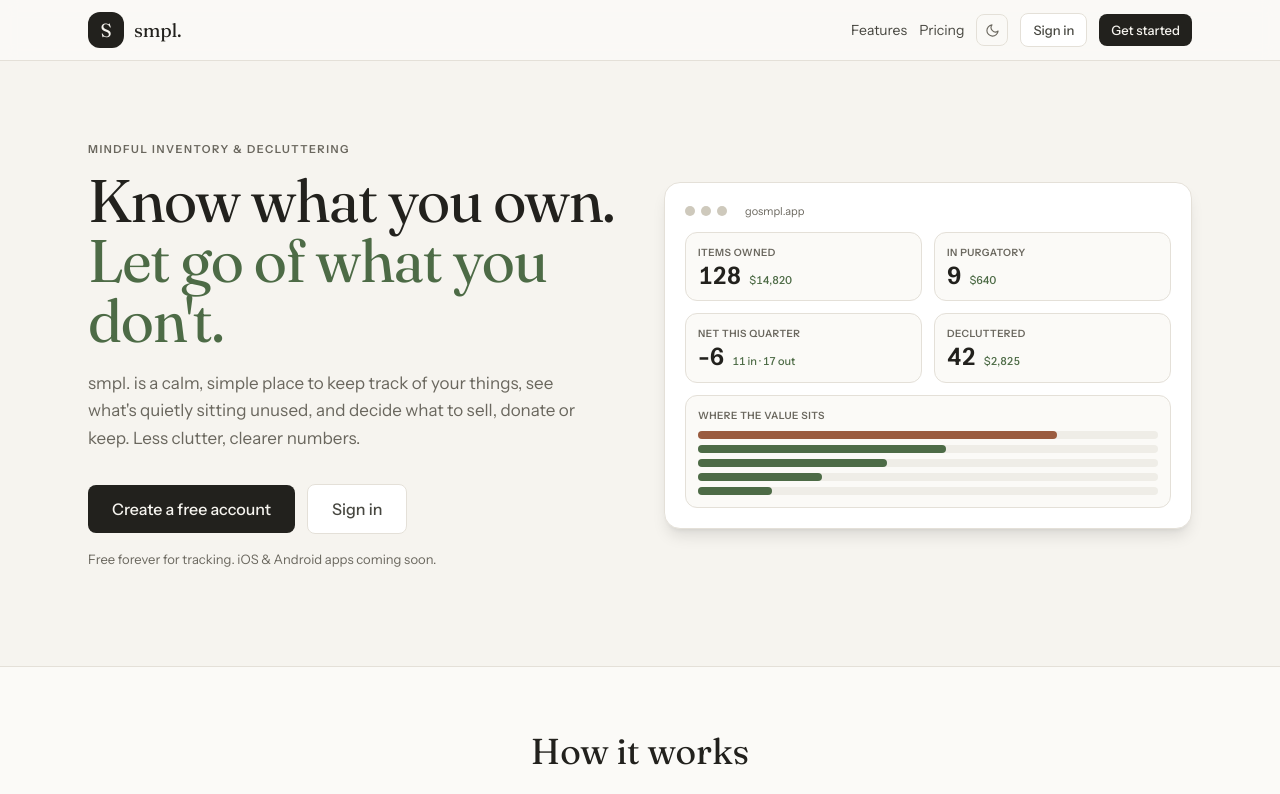
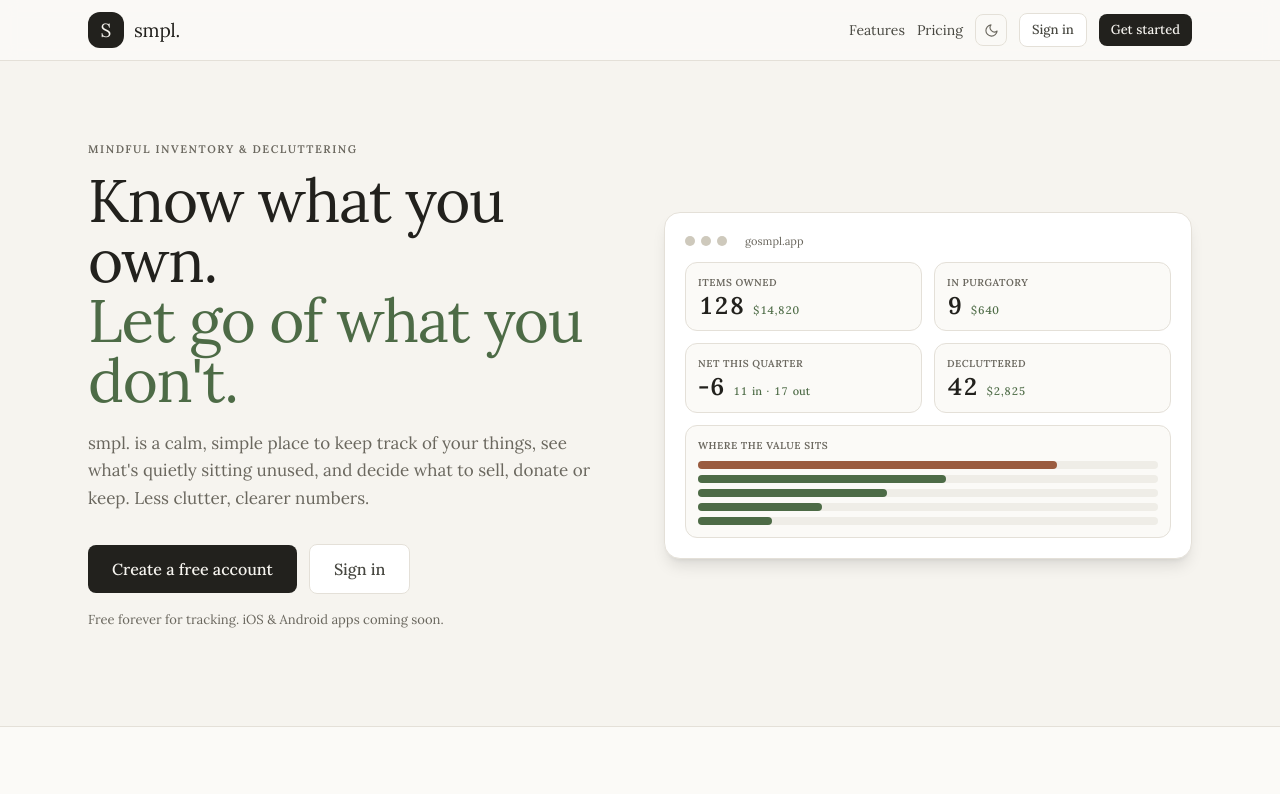
Before and after one commit to t0mtait/smpl, a Next.js app: page /welcome in a window 1280 px wide. Shown: the top 794 px of the page. Built offline with nearby package versions, Linux system fonts and the light colour scheme; no server answers.

Commit message:
Change app-wide font to Google Font Lora

```diff
--- a/app/fonts.ts
+++ b/app/fonts.ts
@@ -1,61 +1,8 @@
-import localFont from "next/font/local";
+import { Lora } from "next/font/google";
 
-/**
- * Self-hosted fonts. next/font/local fingerprints the files, emits the
- * @font-face rules with preload links, and gives us CSS variables to
- * hang the type scale off. No network fetch at build or runtime.
- *
- * The exported names double as the @font-face family names, so they are
- * deliberately not "serif" or "sans" — those are CSS generic keywords and
- * would collide with the generic families in the fallback stacks.
- *
- * Two families, four files:
- *
- *   Fraunces        display / headings. A high-contrast serif with an
- *                   optical-size axis, so the letterforms get more
- *                   sculpted as the type gets larger.
- *   Instrument Sans body / UI. A neutral, slightly condensed grotesk that
- *                   holds up at small sizes.
- *
- * Each family ships in two subsets. The browser walks the font stack one
- * character at a time, so the latin file is listed first and the latin-ext
- * file picks up the handful of characters it lacks (ā, ł, ş, ő and
- * friends). The ext files are not preloaded — they are rarely needed, and
- * a preload is a request the visitor pays for on every page.
- */
-
-export const sansFont = localFont({
-  src: "../fonts/InstrumentSans-latin.woff2",
-  variable: "--font-sans",
-  weight: "400 700",
+export const lora = Lora({
+  subsets: ["latin"],
+  variable: "--font-lora",
   display: "swap",
-  preload: true,
-  fallback: ["ui-sans-serif", "system-ui", "-apple-system", "Segoe UI", "sans-serif"],
+  weight: ["400", "500", "600", "700"],
 });
-
-export const sansFontExt = localFont({
-  src: "../fonts/InstrumentSans-latin-ext.woff2",
-  variable: "--font-sans-ext",
-  weight: "400 700",
-  display: "swap",
-  preload: false,
-  fallback: ["ui-sans-serif", "system-ui", "-apple-system", "Segoe UI", "sans-serif"],
-});
-
-export const displayFont = localFont({
-  src: "../fonts/Fraunces-latin.woff2",
-  variable: "--font-display",
-  weight: "100 900",
-  display: "swap",
-  preload: true,
-  fallback: ["ui-serif", "Georgia", "serif"],
-});
-
-export const displayFontExt = localFont({
-  src: "../fonts/Fraunces-latin-ext.woff2",
-  variable: "--font-display-ext",
-  weight: "100 900",
-  display: "swap",
-  preload: false,
-  fallback: ["ui-serif", "Georgia", "serif"],
-});
--- a/app/globals.css
+++ b/app/globals.css
@@ -154,8 +154,7 @@
 
   body {
     @apply text-ink;
-    font-family: var(--font-sans), var(--font-sans-ext), ui-sans-serif, system-ui,
-      -apple-system, "Segoe UI", sans-serif;
+    font-family: var(--font-lora), ui-serif, Georgia, Cambria, serif;
     font-feature-settings: "ss01";
     background-color: rgb(var(--c-paper));
     /* A very faint wash keeps the paper from reading as flat grey. The
@@ -212,7 +211,7 @@
   /* Display headings use Fraunces — this is what gives the app a voice
      instead of looking like every other Tailwind dashboard. */
   .display {
-    font-family: var(--font-display), var(--font-display-ext), ui-serif, Georgia, serif;
+    font-family: var(--font-lora), ui-serif, Georgia, Cambria, serif;
     /* Fraunces carries an optical-size axis: the browser picks the
        letterforms that suit the rendered size, so large headings get
        the high-contrast cut and small ones stay sturdy. */
--- a/app/layout.tsx
+++ b/app/layout.tsx
@@ -1,6 +1,6 @@
 import type { Metadata } from "next";
 import "./globals.css";
-import { sansFont, sansFontExt, displayFont, displayFontExt } from "./fonts";
+import { lora } from "./fonts";
 
 export const metadata: Metadata = {
   title: "smpl.",
@@ -57,7 +57,7 @@ export default function RootLayout({ children }: { children: React.ReactNode })
   return (
     <html
       lang="en"
-      className={`${sansFont.variable} ${sansFontExt.variable} ${displayFont.variable} ${displayFontExt.variable}`}
+      className={lora.variable}
       // The initializer mutates <html> before React hydrates, so the
       // class and data-theme it sets will not match the server render.
       suppressHydrationWarning
--- a/tailwind.config.ts
+++ b/tailwind.config.ts
@@ -75,21 +75,18 @@ const config: Config = {
         "chart-ink": v("chart-ink"),
       },
       fontFamily: {
-        // The latin and latin-ext files are separate @font-face families;
-        // the browser walks the stack per character, so the ext file only
-        // supplies glyphs the latin file is missing.
         sans: [
-          "var(--font-sans)",
-          "var(--font-sans-ext)",
-          "ui-sans-serif",
-          "system-ui",
-          "sans-serif",
+          "var(--font-lora)",
+          "ui-serif",
+          "Georgia",
+          "Cambria",
+          "serif",
         ],
         display: [
-          "var(--font-display)",
-          "var(--font-display-ext)",
+          "var(--font-lora)",
           "ui-serif",
           "Georgia",
+          "Cambria",
           "serif",
         ],
       },
```
